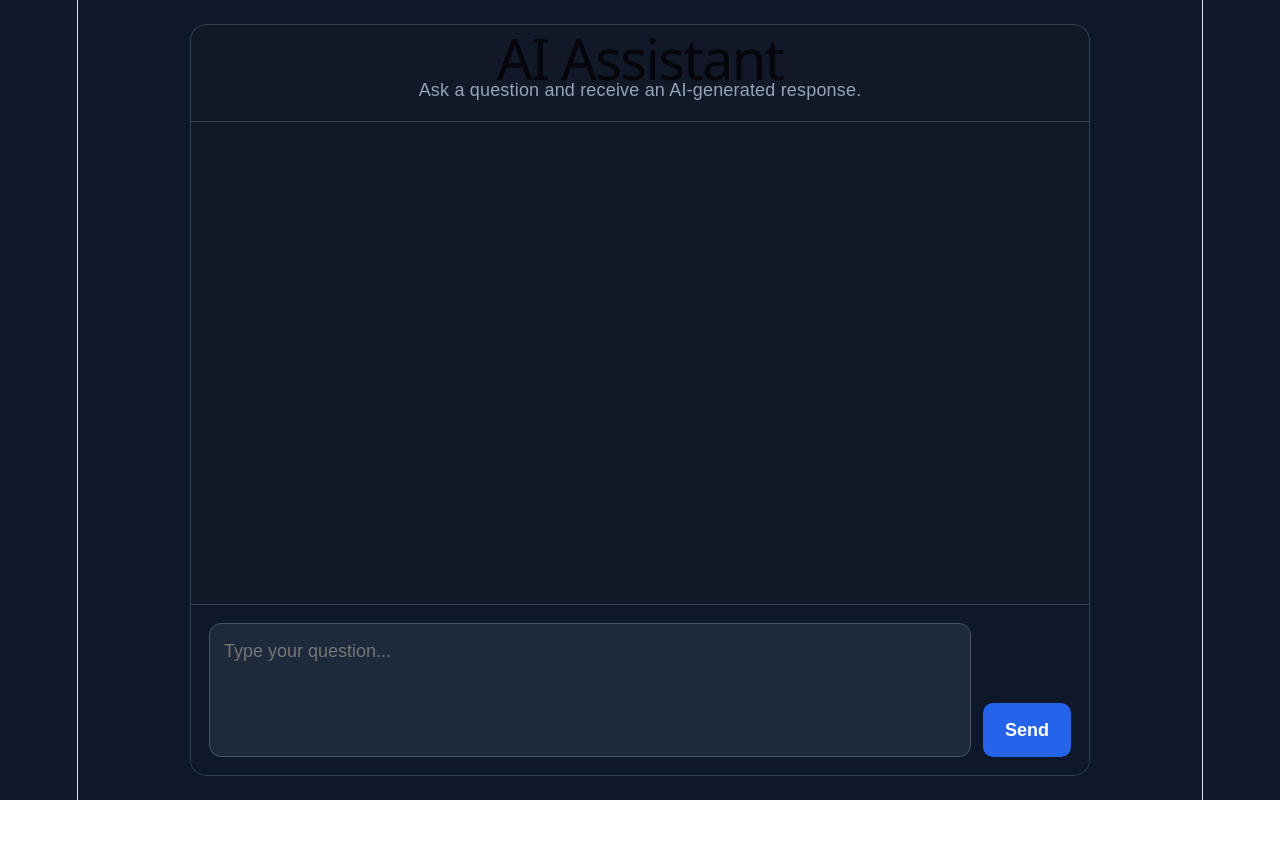
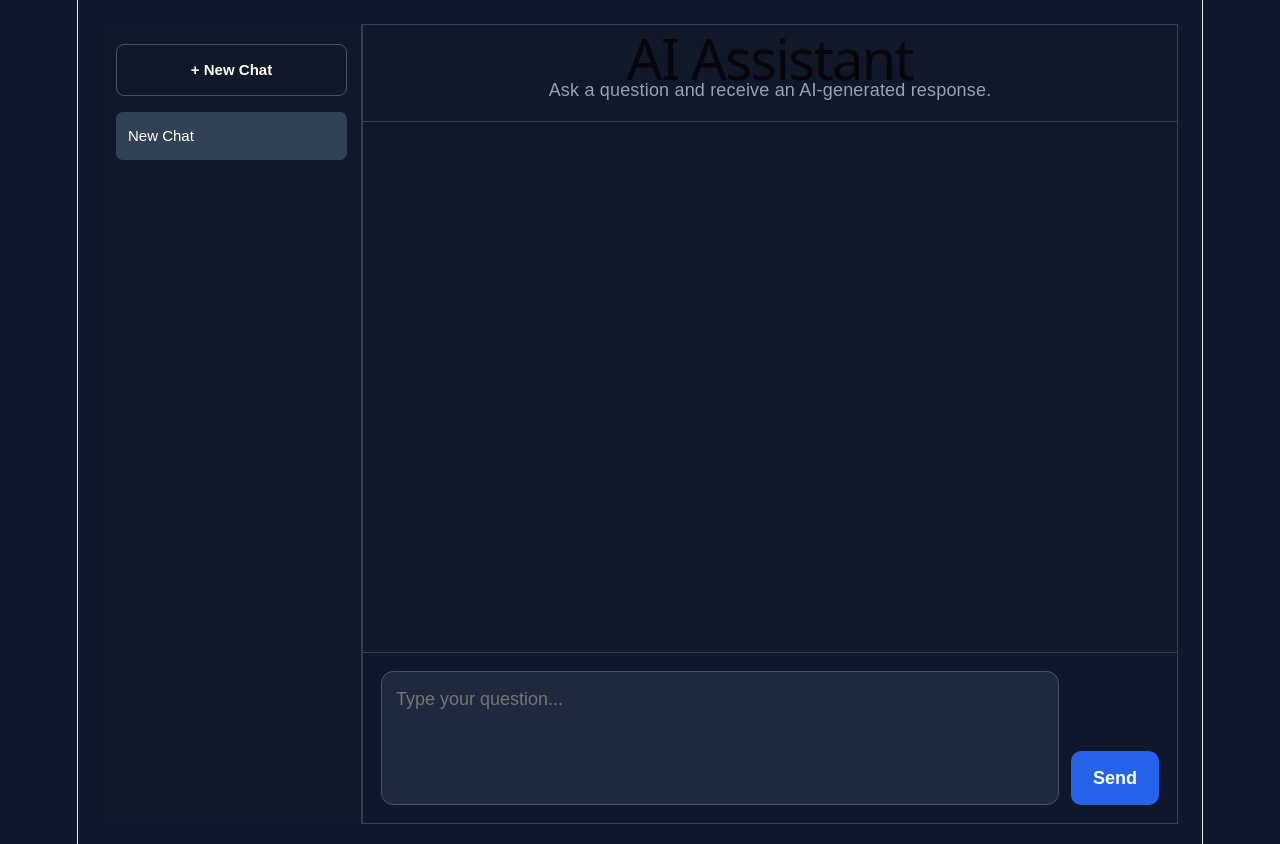
Before and after one commit to Shashinka26/AI-Learning, a React (Vite) app in the folder Frontend/: page / in a window 1280 px wide. Shown: the top 844 px of the page. Before the commit the page ends 800 px from the top, so only its background shows below. Built offline with nearby package versions, Linux system fonts and the light colour scheme.

Commit message:
Add side bar and new chat feature

```diff
--- a/Frontend/src/App.css
+++ b/Frontend/src/App.css
@@ -206,3 +206,89 @@ textarea {
 .copy-button:hover {
   background: #334155;
 }
+* {
+  box-sizing: border-box;
+}
+
+body {
+  margin: 0;
+}
+
+.app {
+  min-height: 100vh;
+  display: flex;
+  background: #0f172a;
+  color: white;
+}
+
+/* Sidebar */
+
+.sidebar {
+  width: 260px;
+  min-width: 260px;
+  height: 100vh;
+  padding: 20px 14px;
+  border-right: 1px solid #334155;
+  background: #111827;
+  display: flex;
+  flex-direction: column;
+  gap: 16px;
+}
+
+.new-chat-button {
+  width: 100%;
+  padding: 12px;
+  border: 1px solid #475569;
+  border-radius: 8px;
+  background: transparent;
+  color: white;
+  font-size: 15px;
+  font-weight: 600;
+  cursor: pointer;
+}
+
+.new-chat-button:hover {
+  background: #1e293b;
+}
+
+.conversation-list {
+  display: flex;
+  flex-direction: column;
+  gap: 8px;
+  overflow-y: auto;
+}
+
+.conversation-item {
+  width: 100%;
+  padding: 11px 12px;
+  border: none;
+  border-radius: 7px;
+  background: transparent;
+  color: #cbd5e1;
+  text-align: left;
+  font-size: 15px;
+  cursor: pointer;
+}
+
+.conversation-item:hover {
+  background: #1e293b;
+  color: white;
+}
+
+.conversation-item.active {
+  background: #334155;
+  color: white;
+}
+
+/* Main chat area */
+
+.chat-card {
+  flex: 1;
+  min-width: 0;
+  height: 100vh;
+  max-width: none;
+  margin: 0;
+  border-radius: 0;
+  display: flex;
+  flex-direction: column;
+}
--- a/Frontend/src/App.tsx
+++ b/Frontend/src/App.tsx
@@ -1,100 +1,172 @@
 import { useState } from "react";
-import type { Message } from './types/Message'
-import './App.css'
+import type { Message } from "./types/Message";
+import type { Conversation } from "./types/Conversation";
+import "./App.css";
+
+import Sidebar from "./components/Sidebar";
 import ChatWindow from "./components/ChatWindow";
-import ChatInput from './components/ChatInput'
-
+import ChatInput from "./components/ChatInput";
 
 type ChatResponse = {
-  message: string
-}
+  message: string;
+};
+
+const createNewConversation = (): Conversation => {
+  const now = new Date();
+
+  return {
+    id: crypto.randomUUID(),
+    title: "New Chat",
+    messages: [],
+    createdAt: now,
+    updatedAt: now,
+  };
+};
 
 function App() {
-  const [prompt, setPrompt] = useState('')
-  const [messages, setMessages] = useState<Message[]>([])
-  const [loading, setLoading] = useState(false)
-  const [error, setError] = useState('')
+  const [prompt, setPrompt] = useState("");
+
+  const [conversations, setConversations] = useState<Conversation[]>(() => [
+    createNewConversation(),
+  ]);
+
+  const [currentConversationId, setCurrentConversationId] =
+    useState<string>(() => conversations[0].id);
+
+  const [loading, setLoading] = useState(false);
+  const [error, setError] = useState("");
+
+  const currentConversation = conversations.find(
+    (conversation) => conversation.id === currentConversationId,
+  );
+
+  const handleSelectConversation = (conversationId: string) => {
+    setCurrentConversationId(conversationId);
+    setPrompt("");
+    setError("");
+  };
+
+  const addMessageToConversation = (
+    conversationId: string,
+    message: Message,
+  ) => {
+    setConversations((currentConversations) =>
+      currentConversations.map((conversation) => {
+        if (conversation.id !== conversationId) {
+          return conversation;
+        }
+
+        return {
+          ...conversation,
+          messages: [...conversation.messages, message],
+          updatedAt: new Date(),
+        };
+      }),
+    );
+  };
+
+  const handleNewChat = () => {
+    const newConversation = createNewConversation();
+
+    setConversations((currentConversations) => [
+      newConversation,
+      ...currentConversations,
+    ]);
+
+    setCurrentConversationId(newConversation.id);
+    setPrompt("");
+    setError("");
+  };
 
   const sendPrompt = async () => {
-
-    const trimmedPrompt = prompt.trim()
+    const trimmedPrompt = prompt.trim();
 
     if (!trimmedPrompt) {
-      setError('Please enter a question.')
-      return
+      setError("Please enter a question.");
+      return;
     }
 
+    const activeConversationId = currentConversationId;
+
     const userMessage: Message = {
-      sender: 'user',
+      id: crypto.randomUUID(),
+      sender: "user",
       text: trimmedPrompt,
-    }
+      createdAt: new Date(),
+    };
 
-    setMessages((currentMessages) => [
-      ...currentMessages,
-      userMessage,
-    ])
+    addMessageToConversation(activeConversationId, userMessage);
 
-    setPrompt('')
-    setLoading(true)
-    setError('')
+    setPrompt("");
+    setLoading(true);
+    setError("");
 
     try {
       const apiResponse = await fetch(
-        'http://localhost:5136/api/AI/chat',
+        "http://localhost:5136/api/AI/chat",
         {
-          method: 'POST',
+          method: "POST",
           headers: {
-            'Content-Type': 'application/json',
+            "Content-Type": "application/json",
           },
           body: JSON.stringify({
             prompt: trimmedPrompt,
           }),
         },
-      )
+      );
 
       if (!apiResponse.ok) {
-        throw new Error('Backend request failed.')
+        throw new Error("Backend request failed.");
       }
 
-      const data: ChatResponse = await apiResponse.json()
+      const data: ChatResponse = await apiResponse.json();
 
       const aiMessage: Message = {
-        sender: 'ai',
+        id: crypto.randomUUID(),
+        sender: "ai",
         text: data.message,
-      }
+        createdAt: new Date(),
+      };
 
-      setMessages((currentMessages) => [
-        ...currentMessages,
-        aiMessage,
-      ])
-    } catch (error) {
-      console.error(error)
-      setError('Could not connect to the backend.')
+      addMessageToConversation(activeConversationId, aiMessage);
+    } catch (requestError) {
+      console.error(requestError);
+      setError("Could not connect to the backend.");
     } finally {
-      setLoading(false)
+      setLoading(false);
     }
-  }
+  };
 
   return (
     <main className="app">
+      <Sidebar
+        conversations={conversations}
+        currentConversationId={currentConversationId}
+        onNewChat={handleNewChat}
+        onSelectConversation={handleSelectConversation}
+      />
+
       <section className="chat-card">
         <h1>AI Assistant</h1>
+
         <p>Ask a question and receive an AI-generated response.</p>
 
         <ChatWindow
-  messages={messages}
-  loading={loading}
-/>
+          messages={currentConversation?.messages ?? []}
+          loading={loading}
+        />
+
+        {error && <p className="error-message">{error}</p>}
 
         <ChatInput
-  prompt={prompt}
-  loading={loading}
-  setPrompt={setPrompt}
-  sendPrompt={sendPrompt}
-/>
+          prompt={prompt}
+          loading={loading}
+          setPrompt={setPrompt}
+          sendPrompt={sendPrompt}
+        />
       </section>
     </main>
-  )
+  );
 }
 
-export default App
+export default App;
--- /dev/null
+++ b/Frontend/src/components/Sidebar.tsx
@@ -0,0 +1,46 @@
+import type { Conversation } from "../types/Conversation";
+
+type SidebarProps = {
+  conversations: Conversation[];
+  currentConversationId: string;
+  onNewChat: () => void;
+  onSelectConversation: (conversationId: string) => void;
+};
+
+function Sidebar({
+  conversations,
+  currentConversationId,
+  onNewChat,
+  onSelectConversation,
+}: SidebarProps) {
+  return (
+    <aside className="sidebar">
+      <button
+        type="button"
+        className="new-chat-button"
+        onClick={onNewChat}
+      >
+        + New Chat
+      </button>
+
+      <div className="conversation-list">
+        {conversations.map((conversation) => (
+          <button
+            type="button"
+            key={conversation.id}
+            className={
+              conversation.id === currentConversationId
+                ? "conversation-item active"
+                : "conversation-item"
+            }
+            onClick={() => onSelectConversation(conversation.id)}
+          >
+            {conversation.title}
+          </button>
+        ))}
+      </div>
+    </aside>
+  );
+}
+
+export default Sidebar;
--- /dev/null
+++ b/Frontend/src/types/Conversation.ts
@@ -0,0 +1,9 @@
+import type { Message } from "./Message";
+
+export type Conversation = {
+    id: string;
+    title: string;
+    messages: Message[];
+    createdAt: Date;
+    updatedAt: Date;
+};
--- a/Frontend/src/types/Message.ts
+++ b/Frontend/src/types/Message.ts
@@ -1,4 +1,6 @@
 export type Message = {
-  sender: "user" | "ai";
-  text: string;
+    id: string;
+    sender: "user" | "ai";
+    text: string;
+    createdAt: Date;
 };
```
